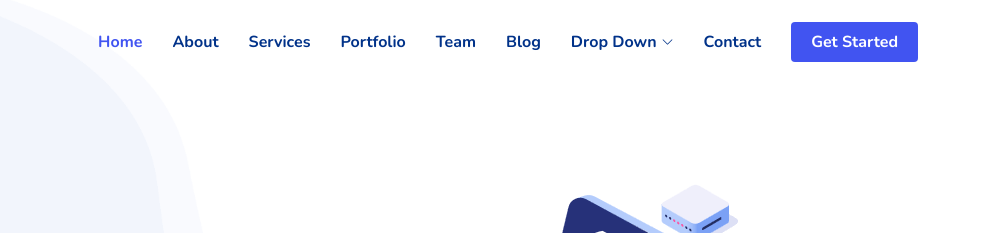
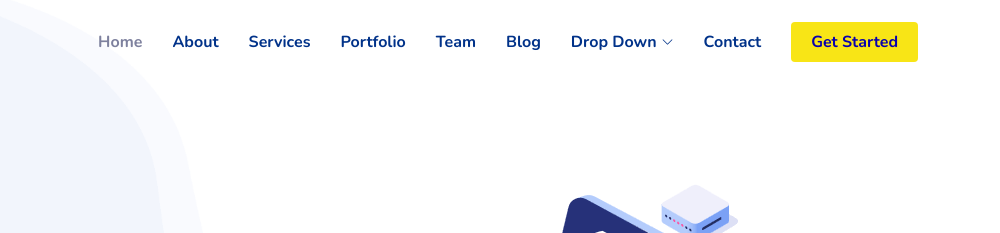
Before and after one commit to aceandro2812/Sahacharya-main, a plain HTML site: page index.html in a window 1280 px wide. Shown: the top 233 px of the page, 280-1280 px from the left. Drawn offline with nearby package versions, Linux system fonts and the light colour scheme.

Commit message:
Get Started Colour change Navbar

```diff
--- a/assets/css/style.css
+++ b/assets/css/style.css
@@ -247,20 +247,20 @@ section {
 .navbar .active,
 .navbar .active:focus,
 .navbar li:hover > a {
-  color: #4154f1;
+  color: #7e819e;
 }
 
 .navbar .getstarted {
-  background: #4154f1;
+  background: rgb(248, 229, 22);
   padding: 8px 20px;
   margin-left: 30px;
   border-radius: 4px;
-  color: #fff;
+  color: rgb(3.529358%,0%,67.83905%);
 }
 
 .navbar .getstarted:hover {
-  color: #fff;
-  background: #5969f3;
+  color: rgb(248, 229, 22);
+  background: rgb(3.529358%,0%,67.83905%);
 }
 
 .navbar .dropdown ul {
```
